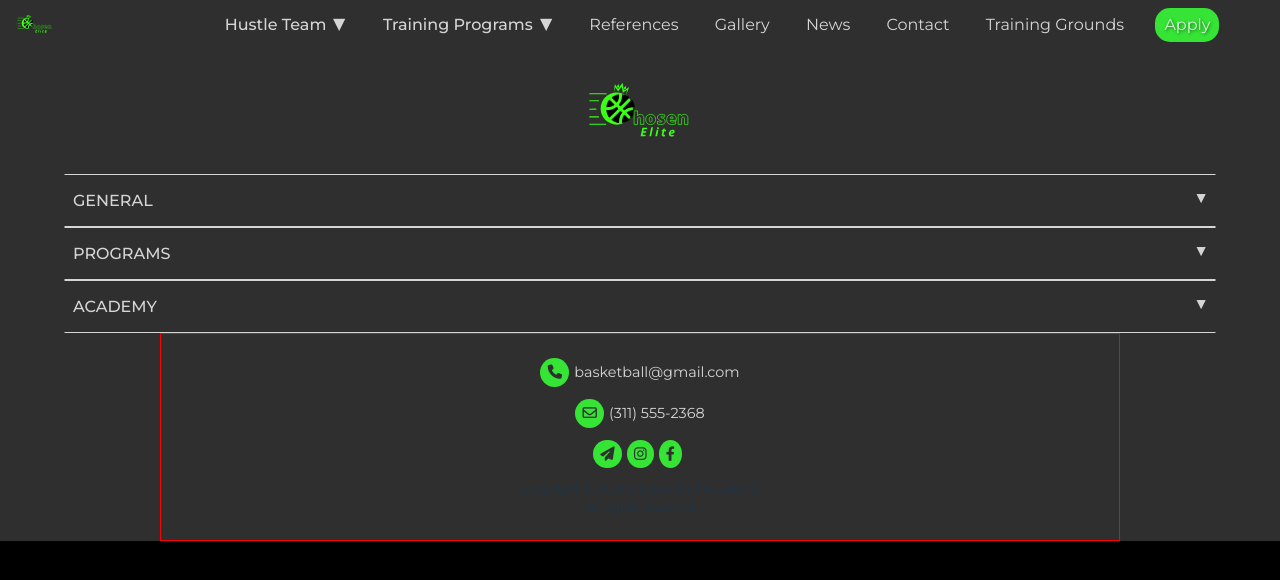
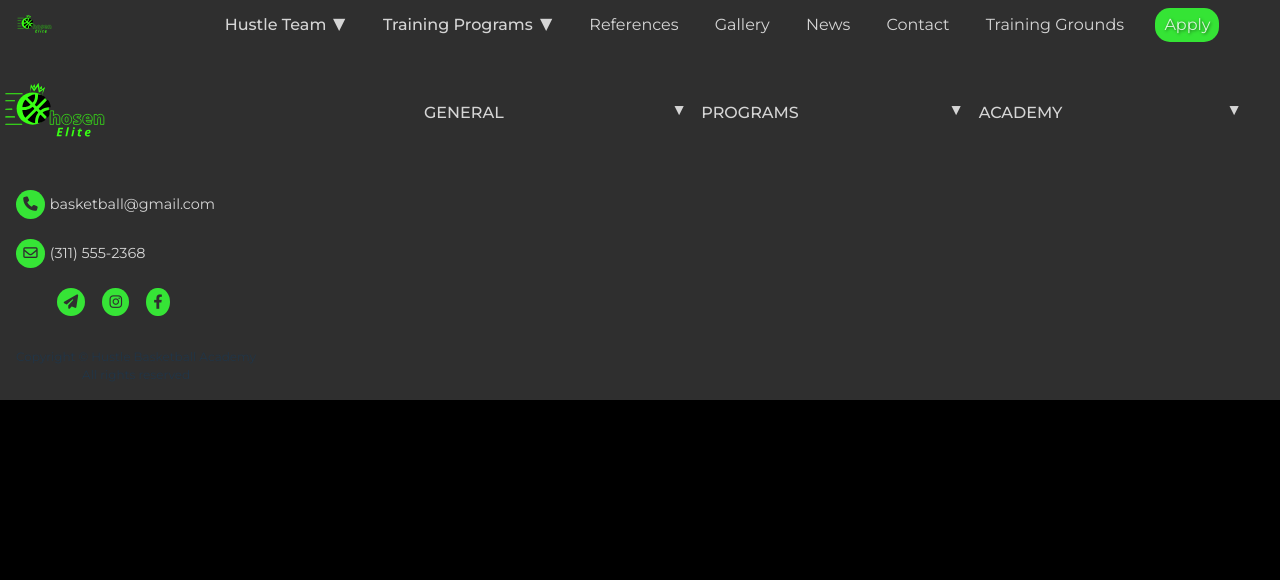
Before and after one commit to anthonyjprater/chosen-elite, a Vue app: page / in a window 1280 px wide. Shown: the top 580 px of the page. Built offline with nearby package versions, Linux system fonts and the light colour scheme.

Commit message:
footer desktop layout

```diff
--- a/src/components/footers/MainFooter.vue
+++ b/src/components/footers/MainFooter.vue
@@ -39,6 +39,7 @@
             </ul>
         </div>
         <address>
+          <div class="footer-links">
             <div>
               <a href="mailto:nash.pluto@pmail.verse"><i class="fa-solid fa-phone"></i></a>
               <a href="mailto:nash.pluto@pmail.verse">basketball@gmail.com</a></div>
@@ -49,6 +50,7 @@
               <i class="fa-sharp fa-solid fa-paper-plane"></i>
               <i class="fa-brands fa-instagram"></i>
               <i class="fa-brands fa-facebook-f"></i>
+            </div>
           </div>
           <div class="copyright">
             <small>Copyright &copy; Hustle Basketball Academy</small>
@@ -75,6 +77,7 @@ footer .logo {
 
 .footer-nav {
   width: 90%;
+  padding: 1rem 0;
 }
 
 .footer-nav > ul {
@@ -154,11 +157,16 @@ footer address {
   flex-direction: column;
   align-items: center;
   width: 75%;
-  gap: 0.75rem;
-  padding: 1.5rem 0;
+  gap: 2rem;
+  padding: 2rem 0;
   font-size: 0.9rem;
+}
 
-  border: 1px solid red;
+address .footer-links {
+  display: flex;
+  flex-direction: column;
+  align-items: start;
+  gap: 1.25rem;
 }
 
 address i {
@@ -169,9 +177,49 @@ address i {
   background: var(--green);
 }
 
+address .social-links {
+  align-self: center;
+  display: flex;
+  gap: 0.75rem;
+}
+
 address .copyright {
   display: flex;
   flex-direction: column;
 }
 
+@media (min-width: 768px) {
+
+  footer {
+
+
+    flex-flow: column wrap;
+    max-height: 400px;
+    align-items: baseline;
+  }
+
+  footer address {
+    width: 30%;
+    align-items: baseline;
+    padding: 1rem;
+  }
+  footer .footer-nav {
+    order: 1;
+    flex-grow: 2;
+    display: flex;
+    align-items: baseline;
+    justify-content: center;
+    padding: 2rem;
+    width: 70%;
+  }
+
+  .footer-nav > ul {
+    flex-direction: row;
+    width: 100%;
+  }
+
+  button.footer-nav-trigger {
+    border: none;
+  }
+}
 </style>
```
Lines whose indentation alone changed are shown as unchanged.
